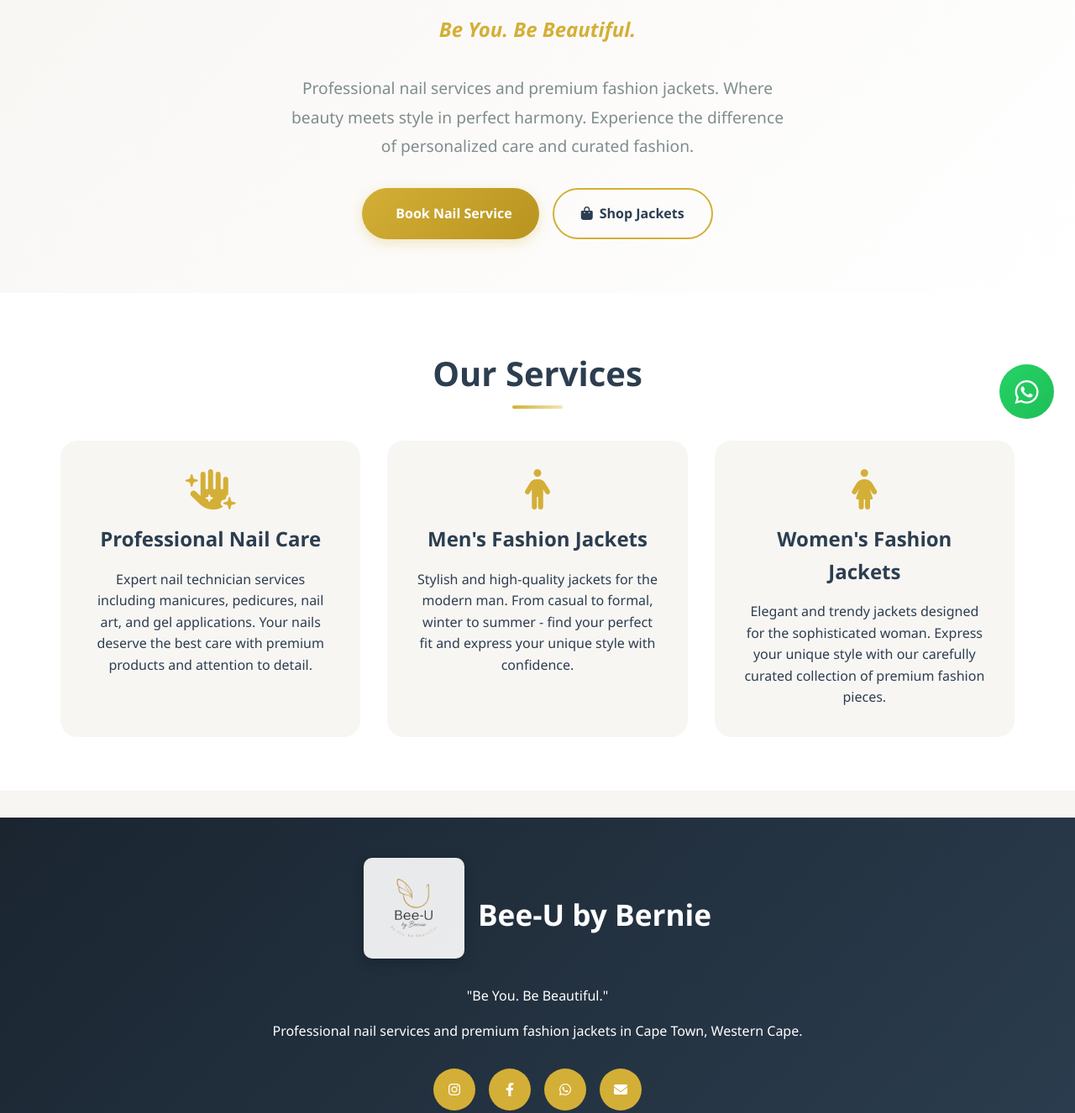
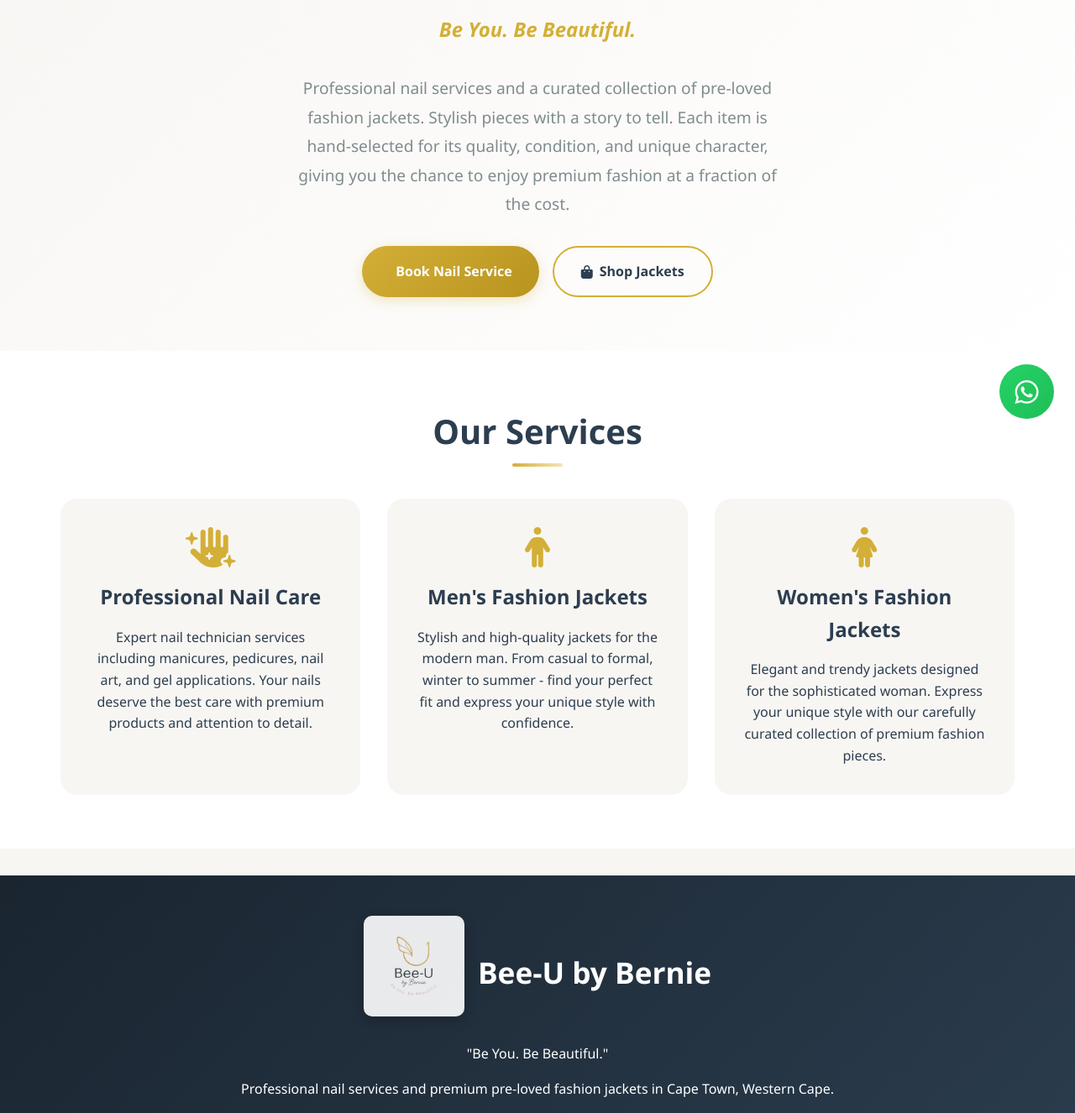
Before and after one commit to Bee-U-by-Bernie/Be-You.-Be-Beautiful., a plain HTML site: page index.html in a window 1280 px wide. Shown: the part 276-1602 px from the top of the page at 84% size. Drawn offline with Linux system fonts and the light colour scheme.

Commit message:
Add files via upload

```diff
--- a/index.html
+++ b/index.html
@@ -5,7 +5,7 @@
 <meta charset="utf-8"/>
 <meta content="width=device-width, initial-scale=1.0" name="viewport"/>
 <title>Bee-U by Bernie - Be You. Be Beautiful.</title>
-<meta content="Professional nail services and premium fashion jackets in Cape Town. Expert nail care, stylish men's and women's jackets. Book your appointment today!" name="description"/>
+<meta content="Professional nail services and premium pre-loved fashion jackets in Cape Town. Expert nail care, stylish men's and women's jackets. Book your appointment today!" name="description"/>
 <link href="https://cdnjs.cloudflare.com/ajax/libs/font-awesome/6.4.0/css/all.min.css" rel="stylesheet"/>
 
 <!-- Favicons -->
@@ -830,7 +830,7 @@
 <div class="hero-content">
 <h1>Welcome to Bee-U by Bernie</h1>
 <p class="tagline">Be You. Be Beautiful.</p>
-<p>Professional nail services and premium fashion jackets. Where beauty meets style in perfect harmony. Experience the difference of personalized care and curated fashion.</p>
+<p>Professional nail services and a curated collection of pre-loved fashion jackets. Stylish pieces with a story to tell. Each item is hand-selected for its quality, condition, and unique character, giving you the chance to enjoy premium fashion at a fraction of the cost.</p>
 <div class="cta-buttons">
 <a class="btn btn-primary" data-page="nails" href="#">
 <i class="fas fa-sparkles"></i> Book Nail Service
@@ -1158,7 +1158,7 @@
 <div class="logo-text" style="color: var(--white); font-size: 2.2rem; margin-top: 15px;">Bee-U by Bernie</div>
 </div>
 <p style="margin-bottom: 1rem;">"Be You. Be Beautiful."</p>
-<p style="margin-bottom: 2rem;">Professional nail services and premium fashion jackets in Cape Town, Western Cape.</p>
+<p style="margin-bottom: 2rem;">Professional nail services and premium pre-loved fashion jackets in Cape Town, Western Cape.</p>
 <div class="social-links">
 <a href="https://www.instagram.com/example" target="_blank" title="Follow on Instagram">
 <i class="fab fa-instagram"></i>
```
